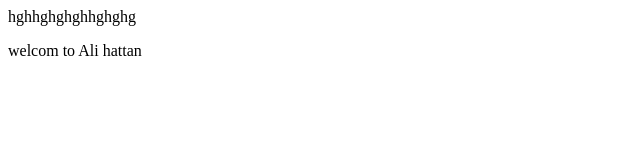
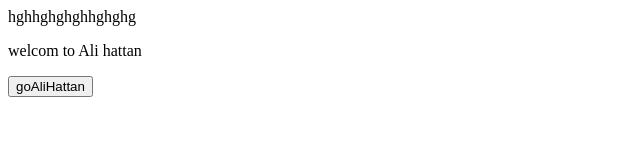
Before and after one commit to httan1111techcampus/newEx-1, a plain HTML site: page index.html in a window 1280 px wide. Shown: the whole page, without its empty margins (0-640 px from the left). Drawn offline with Linux system fonts and the light colour scheme.

Commit message:
add new button

```diff
--- a/index.html
+++ b/index.html
@@ -9,5 +9,6 @@
     hghhghghghhghghg
     <p>welcom to Ali hattan
     	<p>
+    		<button>goAliHattan</button>
   </body>
 </html>
```
